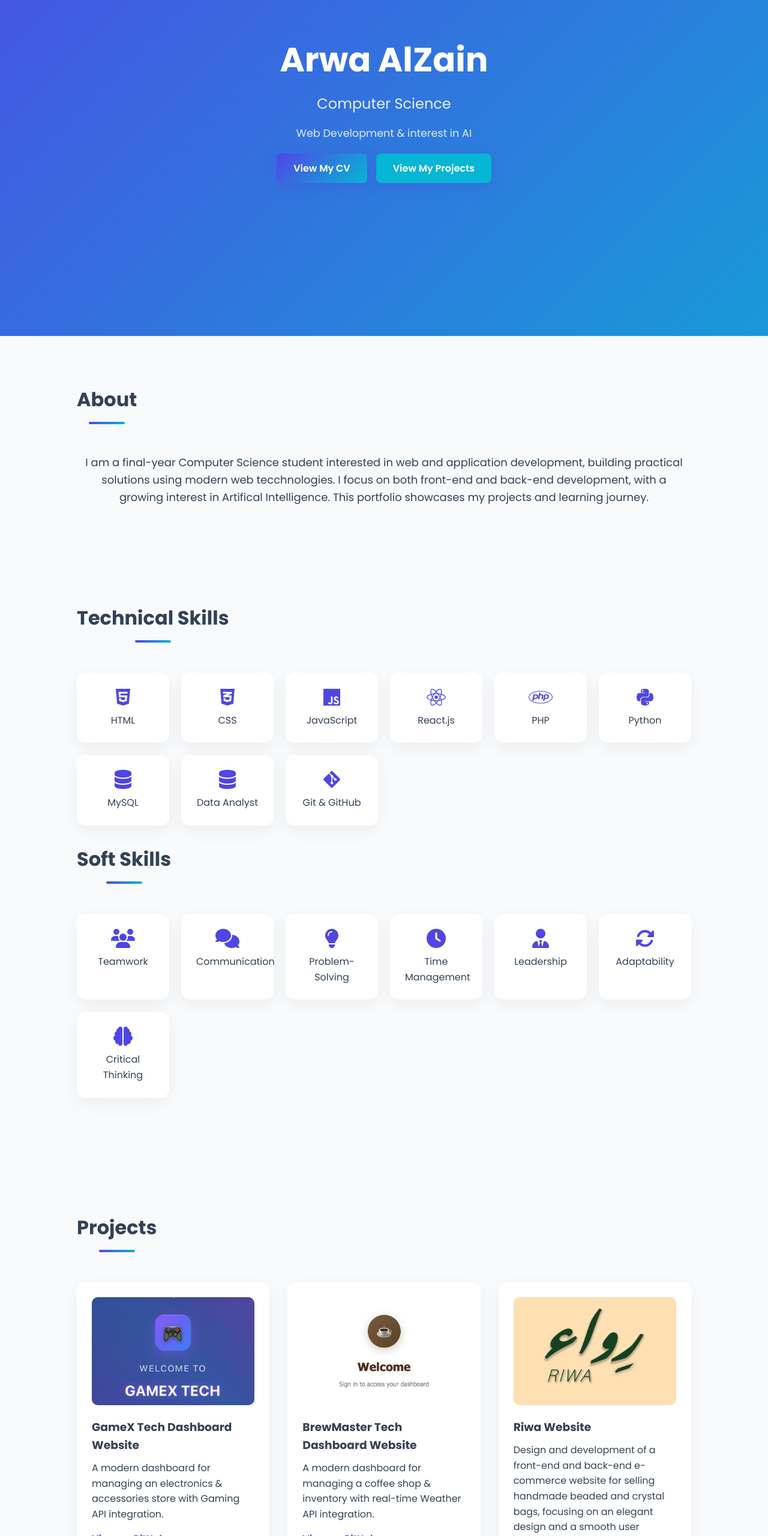
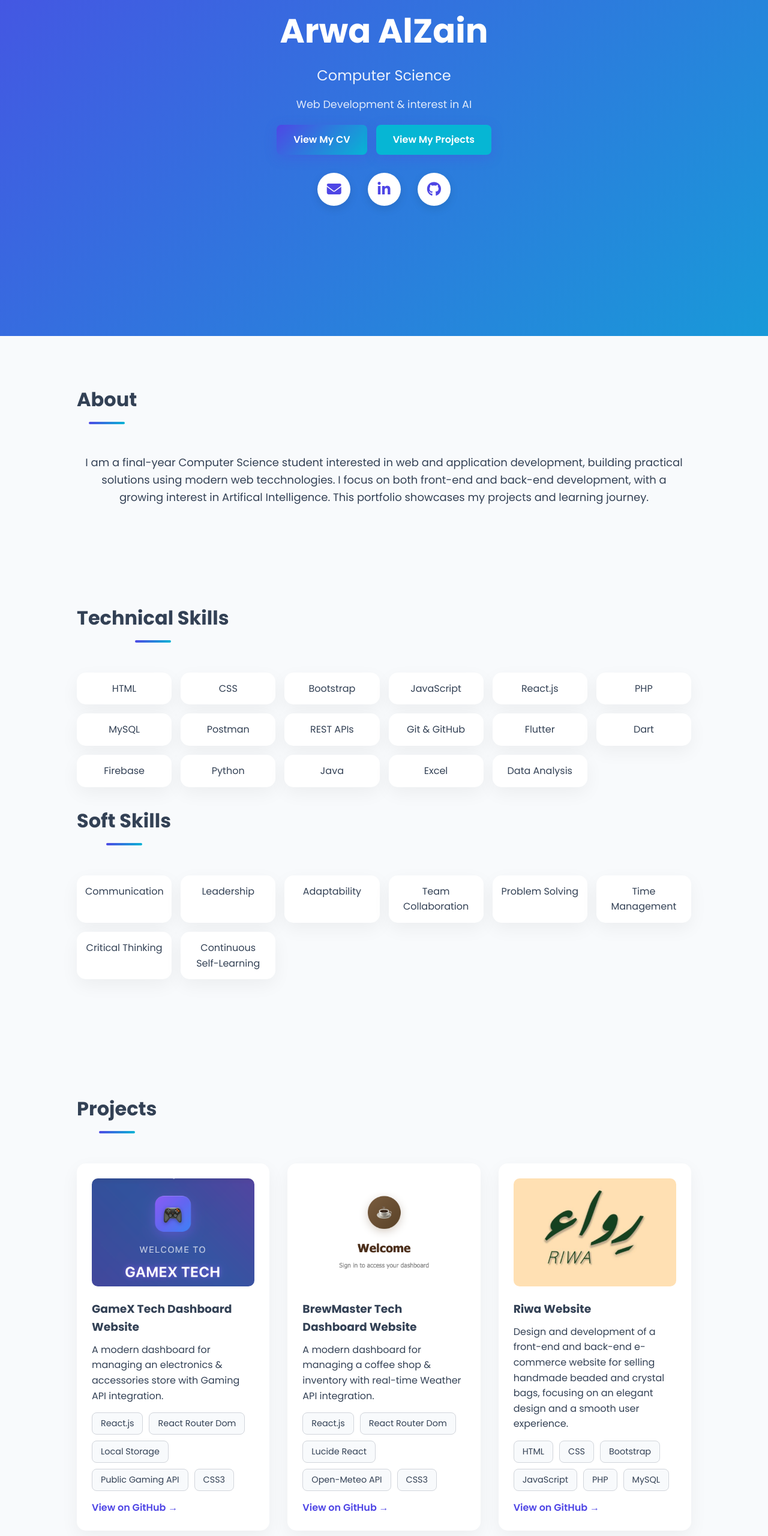
Before and after one commit to Arwa-alzain/Portfolio, a plain HTML site: page index.html in a window 1280 px wide. Shown: the part 240-2800 px from the top of the page at 60% size. Drawn offline with Linux system fonts and the light colour scheme.

Commit message:
update my skills and projects

```diff
--- a/index.html
+++ b/index.html
@@ -4,6 +4,7 @@
     <meta charset="UTF-8" />
     <meta name="viewport" content="width=device-width, initial-scale=1.0" />
     <title>Arwa AlZain | Portfolio</title>
+    <link rel="icon" type="image/png" href="images/logo.png" />
     <link
       href="https://fonts.googleapis.com/css2?family=Poppins:wght@300;400;600;700&display=swap"
       rel="stylesheet"
@@ -34,12 +35,39 @@
       <p>Web Development & interest in AI</p>
       <div class="hero-buttons">
         <a
-          href="https://drive.google.com/file/d/1iLjxp3JzIyYmPs4BiT8HvFp4XlAR9MqD/view?usp=sharing"
+          href="images/Arwa Alzain CV.pdf"
           target="_blank"
           class="cv-btn"
           >View My CV</a
         >
         <a href="#projects" id="btn" class="project-btn">View My Projects</a>
+      </div>
+      <div class="ico">
+        <div class="contact">
+          <a
+            href="mailto:arwaahalzain@gmail.com"
+            class="social-icon email"
+            title="Email"
+          >
+            <i class="fas fa-envelope"></i>
+          </a>
+          <a
+            href="https://www.linkedin.com/in/arwa-alzain/"
+            class="social-icon linkedin"
+            title="LinkedIn"
+            target="_blank"
+          >
+            <i class="fab fa-linkedin-in"></i>
+          </a>
+          <a
+            href="https://github.com/Arwa-alzain"
+            class="social-icon github"
+            title="GitHub"
+            target="_blank"
+          >
+            <i class="fab fa-github"></i>
+          </a>
+        </div>
       </div>
     </div>
     <section id="about">
@@ -60,40 +88,55 @@
         <h2 class="section-title">Technical Skills</h2>
         <div class="skills-grid">
           <div class="skill-card">
-            <i class="fab fa-html5"></i>
             <p>HTML</p>
           </div>
           <div class="skill-card">
-            <i class="fab fa-css3-alt"></i>
             <p>CSS</p>
           </div>
           <div class="skill-card">
-            <i class="fab fa-js"></i>
+            <p>Bootstrap</p>
+          </div>
+          <div class="skill-card">
             <p>JavaScript</p>
           </div>
           <div class="skill-card">
-            <i class="fab fa-react"></i>
             <p>React.js</p>
           </div>
           <div class="skill-card">
-            <i class="fab fa-php"></i>
             <p>PHP</p>
           </div>
           <div class="skill-card">
-            <i class="fab fa-python"></i>
+            <p>MySQL</p>
+          </div>
+          <div class="skill-card">
+            <p>Postman</p>
+          </div>
+          <div class="skill-card">
+            <p>REST APIs</p>
+          </div>
+          <div class="skill-card">
+            <p>Git & GitHub</p>
+          </div>
+          <div class="skill-card">
+            <p>Flutter</p>
+          </div>
+          <div class="skill-card">
+            <p>Dart</p>
+          </div>
+          <div class="skill-card">
+            <p>Firebase</p>
+          </div>
+          <div class="skill-card">
             <p>Python</p>
           </div>
           <div class="skill-card">
-            <i class="fas fa-database"></i>
-            <p>MySQL</p>
+            <p>Java</p>
           </div>
           <div class="skill-card">
-            <i class="fas fa-database"></i>
-            <p>Data Analyst</p>
+            <p>Excel</p>
           </div>
           <div class="skill-card">
-            <i class="fab fa-git-alt"></i>
-            <p>Git & GitHub</p>
+            <p>Data Analysis</p>
           </div>
         </div>
       </div>
@@ -101,38 +144,32 @@
         <h2 class="section-title">Soft Skills</h2>
         <div class="skills-grid">
           <div class="skill-card">
-            <i class="fas fa-users"></i>
-            <p>Teamwork</p>
+            <p>Communication</p>
+          </div>
+          <div class="skill-card">
+            <p>Leadership</p>
+          </div>
+          <div class="skill-card">
+            <p>Adaptability</p>
           </div>
 
           <div class="skill-card">
-            <i class="fas fa-comments"></i>
-            <p>Communication</p>
+            <p>Team Collaboration</p>
           </div>
 
           <div class="skill-card">
-            <i class="fas fa-lightbulb"></i>
-            <p>Problem-Solving</p>
+            <p>Problem Solving</p>
           </div>
 
           <div class="skill-card">
-            <i class="fas fa-clock"></i>
             <p>Time Management</p>
           </div>
 
           <div class="skill-card">
-            <i class="fas fa-user-tie"></i>
-            <p>Leadership</p>
+            <p>Critical Thinking</p>
           </div>
-
           <div class="skill-card">
-            <i class="fas fa-sync-alt"></i>
-            <p>Adaptability</p>
-          </div>
-
-          <div class="skill-card">
-            <i class="fas fa-brain"></i>
-            <p>Critical Thinking</p>
+            <p>Continuous Self-Learning</p>
           </div>
         </div>
       </div>
@@ -151,6 +188,13 @@
             A modern dashboard for managing an electronics & accessories store
             with Gaming API integration.
           </p>
+          <div class="skills-used">
+            <span>React.js</span>
+            <span>React Router Dom</span>
+            <span>Local Storage</span>
+            <span>Public Gaming API</span>
+            <span>CSS3</span>
+          </div>
           <a
             href="https://github.com/Arwa-alzain/GameXTechDashboard"
             target="_blank"
@@ -168,6 +212,13 @@
             A modern dashboard for managing a coffee shop & inventory with
             real-time Weather API integration.
           </p>
+          <div class="skills-used">
+            <span>React.js</span>
+            <span>React Router Dom</span>
+            <span>Lucide React</span>
+            <span>Open-Meteo API</span>
+            <span>CSS3</span>
+          </div>
           <a
             href="https://github.com/Arwa-alzain/BrewMasterDashboard"
             target="_blank"
@@ -182,6 +233,14 @@
             website for selling handmade beaded and crystal bags, focusing on an
             elegant design and a smooth user experience.
           </p>
+          <div class="skills-used">
+            <span>HTML</span>
+            <span>CSS</span>
+            <span>Bootstrap</span>
+            <span>JavaScript</span>
+            <span>PHP</span>
+            <span>MySQL</span>
+          </div>
           <a href="https://github.com/Arwa-alzain/Riwa" target="_blank"
             >View on GitHub →</a
           >
@@ -198,6 +257,14 @@
             perfume e-commerce website, focusing on a modern design and a smooth
             user experience.
           </p>
+          <div class="skills-used">
+            <span>HTML</span>
+            <span>CSS</span>
+            <span>Bootstrap</span>
+            <span>JavaScript</span>
+            <span>PHP</span>
+            <span>MySQL</span>
+          </div>
           <a href="https://github.com/Arwa-alzain/TimePerfumes" target="_blank"
             >View on GitHub →</a
           >
@@ -209,6 +276,11 @@
             A simple calculator web application built using HTML, CSS, and PHP
             to practice form handling and basic server-side logic.
           </p>
+          <div class="skills-used">
+            <span>HTML</span>
+            <span>CSS</span>
+            <span>PHP</span>
+          </div>
           <a
             href="https://github.com/Arwa-alzain/CalculatorWebsite"
             target="_blank"
@@ -227,6 +299,13 @@
             Twitter), allowing users to sign in and share their thoughts and
             posts easily.
           </p>
+          <div class="skills-used">
+            <span>Flutter</span>
+            <span>Dart</span>
+            <span>Firebase Authentication</span>
+            <span>Cloud Firestore</span>
+            <span>State Managemen</span>
+          </div>
           <a
             href="https://github.com/Arwa-alzain/Mini-Social-App"
             target="_blank"
@@ -246,6 +325,11 @@
             remembrances and tasbeeh (praise of Allah) easily through a calming
             interface and an interactive counter.
           </p>
+          <div class="skills-used">
+            <span>Flutter</span>
+            <span>Dart</span>
+            <span>State Managemen</span>
+          </div>
           <a href="https://github.com/Arwa-alzain/Dhikr-App" target="_blank"
             >View on GitHub →</a
           >
@@ -263,6 +347,12 @@
             examples. The app integrates with an online dictionary API to
             provide real-time word definitions.
           </p>
+          <div class="skills-used">
+            <span>Flutter</span>
+            <span>Dart</span>
+            <span>REST API Integration</span>
+            <span>State Managemen</span>
+          </div>
           <a
             href="https://github.com/Arwa-alzain/Dictionary-App"
             target="_blank"
@@ -279,6 +369,12 @@
             borrowing history access for users. The system also sends
             notifications for upcoming due dates and overdue books.
           </p>
+          <div class="skills-used">
+            <span>Java</span>
+            <span>Java Swin</span>
+            <span>JDBC</span>
+            <span>Excel</span>
+          </div>
           <a href="https://github.com/Arwa-alzain/IQRAA" target="_blank"
             >View on GitHub →</a
           >
@@ -289,10 +385,9 @@
       <h2 class="section-title">Certificates</h2>
 
       <div class="certificates-grid">
-
         <div class="certificate-card">
           <h3>EYOUTH Learning plan</h3>
-          <p>IBMSkillsBuild • 2026</p>
+          <p>IBM SkillsBuild • 2026</p>
           <a href="images/IBMSkillsBuild.jpeg " target="_blank">
             View Certificate →
           </a>
@@ -301,7 +396,10 @@
         <div class="certificate-card">
           <h3>Microsoft Certified: Azure AI Fundamentals</h3>
           <p>Microsoft • 2025</p>
-          <a href="https://learn.microsoft.com/en-us/users/arwaalzain-4933/credentials/e8239109f115e925" target="_blank">
+          <a
+            href="https://learn.microsoft.com/en-us/users/arwaalzain-4933/credentials/e8239109f115e925"
+            target="_blank"
+          >
             View Certificate →
           </a>
         </div>
@@ -309,14 +407,15 @@
         <div class="certificate-card">
           <h3>Data Analyst Preparation Program DAPP</h3>
           <p>Google Developer Student Clubs • 2024</p>
-          <a href="https://drive.google.com/file/d/1wq4L80gp-rG-Utml7f3v1vqoWl9hRHMx/view" target="_blank">
+          <a
+            href="https://drive.google.com/file/d/1wq4L80gp-rG-Utml7f3v1vqoWl9hRHMx/view"
+            target="_blank"
+          >
             View Certificate →
           </a>
         </div>
-
       </div>
     </section>
-
 
     <section id="contact">
       <h2 class="section-title">Get In Touch</h2>
@@ -353,36 +452,10 @@
     </section>
     <footer>
       <div class="footer-span">
-        <div class="ico">
-          <div class="contact">
-            <a
-              href="mailto:arwaahalzain@gmail.com"
-              class="social-icon email"
-              title="Email"
-            >
-              <i class="fas fa-envelope"></i>
-            </a>
-            <a
-              href="https://www.linkedin.com/in/arwa-alzain/"
-              class="social-icon linkedin"
-              title="LinkedIn"
-              target="_blank"
-            >
-              <i class="fab fa-linkedin-in"></i>
-            </a>
-            <a
-              href="https://github.com/Arwa-alzain"
-              class="social-icon github"
-              title="GitHub"
-              target="_blank"
-            >
-              <i class="fab fa-github"></i>
-            </a>
-          </div>
+        <div class="foteer-span">
+          <span>© 2026 Arwa AlZain- All Rights Reserved.</span>
+          <span>Made with passion 🤍</span>
         </div>
-        <div class="foteer-span">
-        <span>© 2026 Arwa - All Rights Reserved</span>
-      </div>
       </div>
     </footer>
   </body>
--- a/styles.css
+++ b/styles.css
@@ -165,12 +165,12 @@ section {
 .skills-grid {
   display: grid;
   grid-template-columns: repeat(auto-fit, minmax(150px, 1fr));
-  gap: 20px;
+  gap: 15px;
 }
 
 .skill-card {
   background: white;
-  padding: 25px;
+  padding: 14px ;
   text-align: center;
   border-radius: 15px;
   box-shadow: 0 10px 30px rgba(0, 0, 0, 0.05);
@@ -238,33 +238,49 @@ section {
 /* ===== Contact ===== */
 .contact {
   text-align: center;
+  margin-top: 20px;
 }
 
 .contact a {
   display: inline-flex;
   align-items: center;
   justify-content: center;
-  width: 60px;
-  height: 60px;
-  margin: 10px 15px;
+  width: 55px;
+  height: 55px;
+  margin: 10px 12px;
   border-radius: 50%;
+  background: white;
+  color: var(--primary);
+  font-size: 1.5rem;
+  text-decoration: none;
+  box-shadow: 0 5px 15px rgba(0,0,0,0.1);
+  transition: 0.3s ease, transform 0.3s ease;
+}
+
+/* Hover Effect */
+.contact a:hover {
+  transform: translateY(-5px) scale(1.1);
+  box-shadow: 0 10px 25px rgba(79,70,229,0.3);
   background: var(--gradient);
   color: white;
-  text-decoration: none;
-  font-weight: 600;
-  box-shadow: 0 5px 20px rgba(79, 70, 229, 0.3);
-  transition: 0.3s ease;
 }
 
-.contact a:hover {
-  transform: translateY(-3px) scale(1.05);
-  box-shadow: 0 8px 30px rgba(79, 70, 229, 0.5);
+/* Dark Mode */
+body.dark-mode .contact a {
+  background: #1e293b;
+  color: var(--secondary);
 }
+
+body.dark-mode .contact a:hover {
+  background: var(--secondary);
+  color: white;
+}
+
 
 /* ===== Footer ===== */
 footer {
   text-align: center;
-  padding: 50px 20px;
+  padding: 20px 20px;
   background: linear-gradient(135deg, #1e293b, #0f172a);
   color: white;
   margin-top: 50px;
@@ -547,3 +563,44 @@ body.dark-mode .certificate-card a:hover {
   justify-content: center;
   margin-top: 10px;
 }
+
+/* ===== Project Skills Tags ===== */
+.skills-used {
+  display: flex;
+  flex-wrap: wrap;
+  gap: 10px; /* space between rectangles */
+  margin-bottom: 15px;
+  align-items: center;
+}
+
+.skills-used span {
+  display: inline-block;
+  padding: 6px 14px;
+  background: var(--light); /* light gray background */
+  color: var(--text);
+  font-size: 0.9rem;
+  font-weight: 500;
+  border-radius: 8px; /* rounded rectangle */
+  border: 1px solid #d1d5db; /* subtle border */
+  transition: 0.3s ease;
+}
+
+.skills-used span:hover {
+  background: var(--primary);
+  color: white;
+  border-color: var(--primary);
+  cursor: default;
+}
+
+/* Dark mode adjustments */
+body.dark-mode .skills-used span {
+  background: #334155; /* darker gray for dark mode */
+  color: #f8fafc;
+  border-color: #475569;
+}
+
+body.dark-mode .skills-used span:hover {
+  background: var(--secondary);
+  border-color: var(--secondary);
+  color: white;
+}
```
Also changed, not shown: images/logo.png (added), 1 other file.
